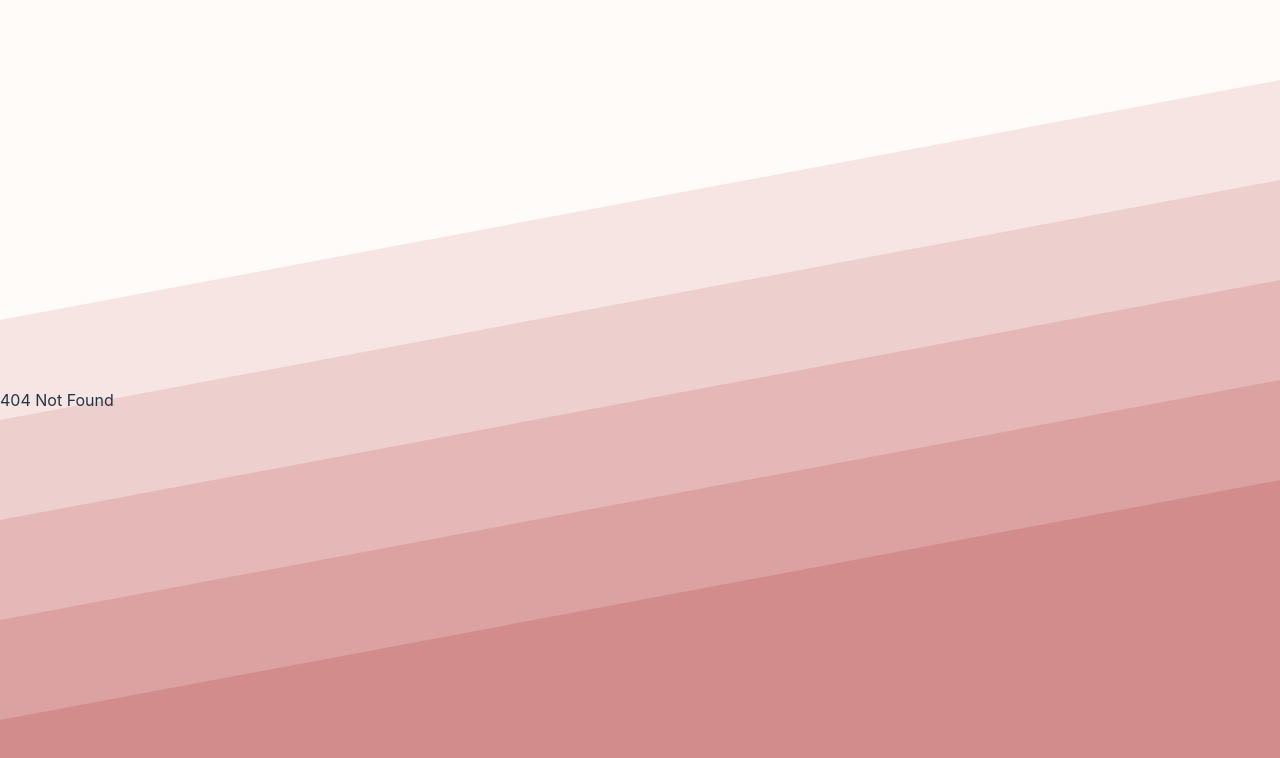
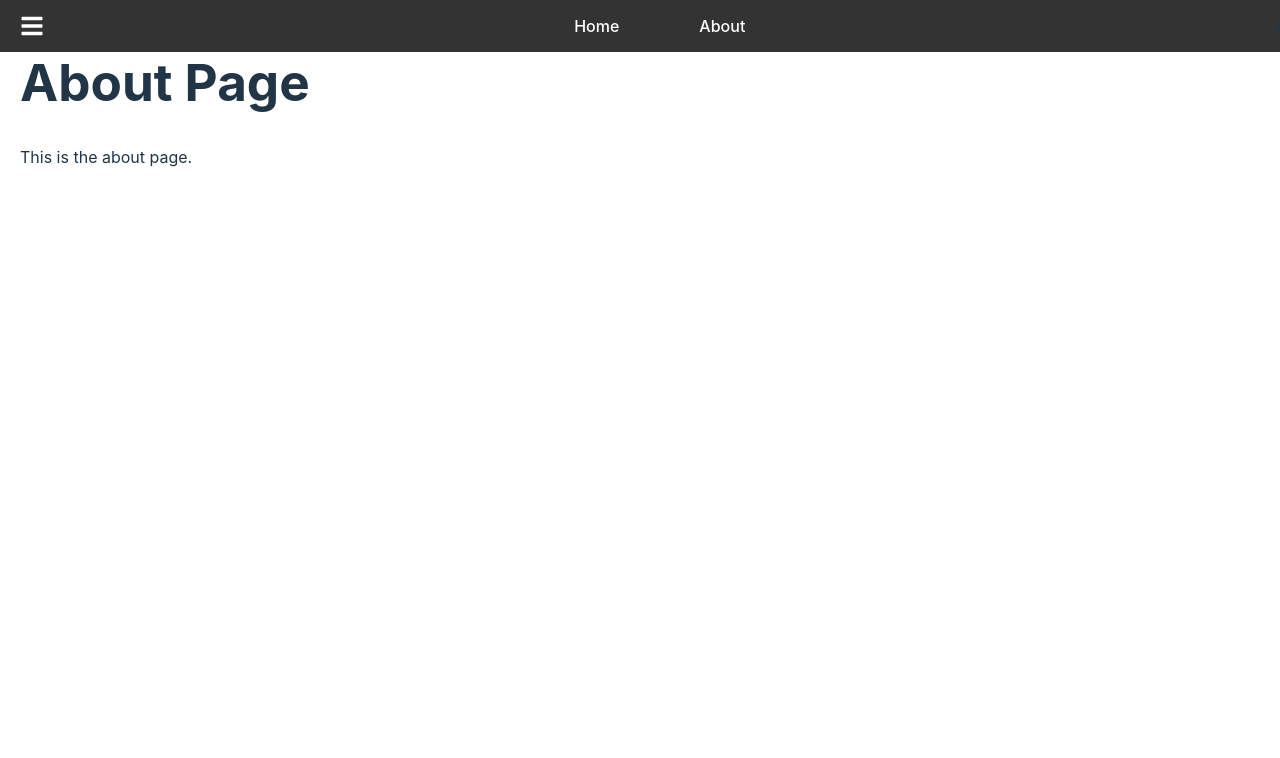
Before and after one commit to FelipeGI1/Practica1-SW, a React (Vite) app in the folder frontend/: page /about in a window 1280 px wide. Before the commit this address had no page. Shown: the top 758 px of the page. Built offline with nearby package versions, Linux system fonts and the light colour scheme.

Commit message:
ADD home and about page

```diff
--- a/frontend/src/components/Navbar.jsx
+++ b/frontend/src/components/Navbar.jsx
@@ -10,9 +10,9 @@ const NavBar = ({ onToggleMenu }) => {
                 <FaBars />
             </button>
             <ul className="navbar-list">
-                <li className="navbar-item"><a href="#home">Home</a></li>
-                <li className="navbar-item"><a href="#about">About</a></li>
-            </ul>
+                <li className="navbar-item"><NavLink to="/">Home</NavLink></li>
+                <li className="navbar-item"><NavLink to="/about">About</NavLink></li>
+            </ul>btn
         </nav>
     );
 }
--- a/frontend/src/main.jsx
+++ b/frontend/src/main.jsx
@@ -1,12 +1,18 @@
 import { createBrowserRouter, RouterProvider } from 'react-router-dom'
 import ReactDOM from 'react-dom/client'
 import './styles/index.css'
-import App from './pages/App.jsx'
+import Home from './pages/home.jsx'
+import About from './pages/About.jsx'
 
 const router = createBrowserRouter([
   {
     path: '/',
-    element: <App />,
+    element: <Home />,
+    errorElement: <div>404 Not Found</div>
+  },
+  {
+    path: '/about',
+    element: <About />,
     errorElement: <div>404 Not Found</div>
   }
 ]);
--- /dev/null
+++ b/frontend/src/pages/About.jsx
@@ -0,0 +1,17 @@
+import React from 'react';
+import NavBar from '../components/Navbar';
+import '../styles/about.css';
+
+const About = () => {
+    return (
+        <div className="about-page">
+            <NavBar />
+            <div className="about-content">
+                <h1>About Page</h1>
+                <p>This is the about page.</p>
+            </div>
+        </div>
+    );
+}
+
+export default About;
--- a/frontend/src/pages/App.jsx
+++ b/frontend/src/pages/Home.jsx
@@ -1,12 +1,12 @@
 import React from 'react';
-import '../styles/App.css';
+import '../styles/home.css';
 import NavBar from '../components/Navbar';
 
-function App() {
+const Home = () => {
     return (
-        <div className="App">
+        <div className="home-page">
             <NavBar />
-            <h1 className="title">
+            <h1 className="home-title">
               <span>Reconocimiento de</span>
               <span>Veredas con <span className="highlight">DeepLearning</span></span>
             </h1>
@@ -15,4 +15,4 @@ function App() {
     );
 }
 
-export default App;
+export default Home;
--- /dev/null
+++ b/frontend/src/styles/about.css
@@ -0,0 +1,10 @@
+.about-page {
+    background-color: rgb(255, 255, 255);
+    height: 100vh;
+    margin: 0;
+    padding: 0;
+}
+
+.about-content {
+    padding: 20px;
+}
--- a/frontend/src/styles/App.css
+++ b/frontend/src/styles/home.css
@@ -1,16 +1,21 @@
 @import url('https://fonts.googleapis.com/css2?family=Montserrat:wght@500&display=swap');
 
-body {
+html, body, #root {
+  height: 100%; /* Esto asegura que los contenedores padres permitan crecer a los hijos */
+  width: 100%; /* Asegura que el contenido ocupe todo el ancho disponible */
+  margin: 0; /* Quita márgenes por defecto */
+}
+
+.home-page {
   background-image: url('../assets/font_home.svg');
   background-size: cover;
   background-repeat: no-repeat;
   background-position: center;
   height: 100vh;
-  margin: 0;
-  padding: 0;
+  width: 100%;
 }
 
-.title {
+.home-title {
   position: absolute;
   top: 50%;
   right: 0;
@@ -23,7 +28,7 @@ body {
   text-align: right;
 }
 
-.title span {
+.home-title span {
   display: block;
 }
 
--- a/frontend/src/styles/navbar.css
+++ b/frontend/src/styles/navbar.css
@@ -18,6 +18,17 @@
     font-size: 1.5em;
     cursor: pointer;
     padding: 14px 0;
+    transition: color 0.3s ease;
+    display: inline-flex;
+    align-items: center;
+}
+
+.hamburger-btn:hover {
+    color: #511818;
+}
+
+.hamburger-btn:focus {
+    outline: none;
 }
 
 .navbar-list {
@@ -37,6 +48,7 @@
     text-align: center;
     text-decoration: none;
     display: block;
+    transition: background-color 0.3s ease, color 0.3s ease;
 }
 
 .navbar-item a:hover {
```
